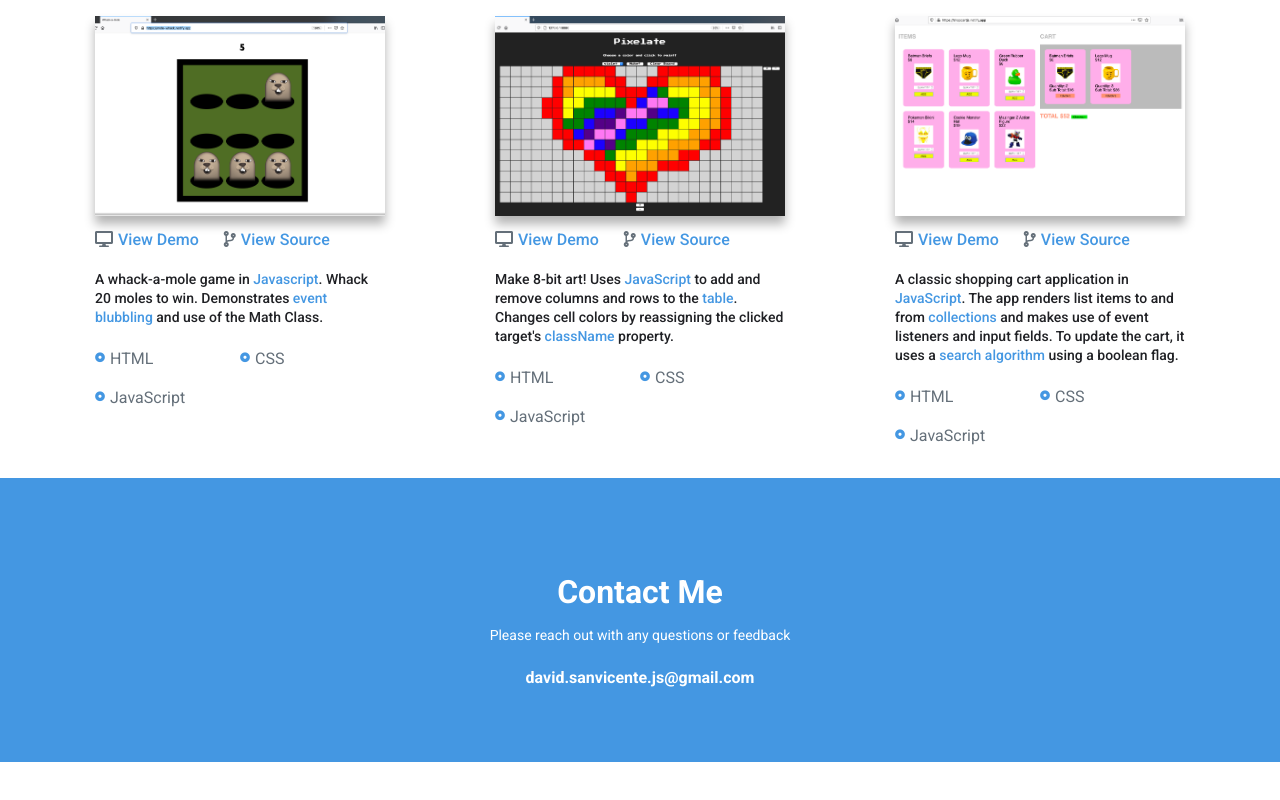
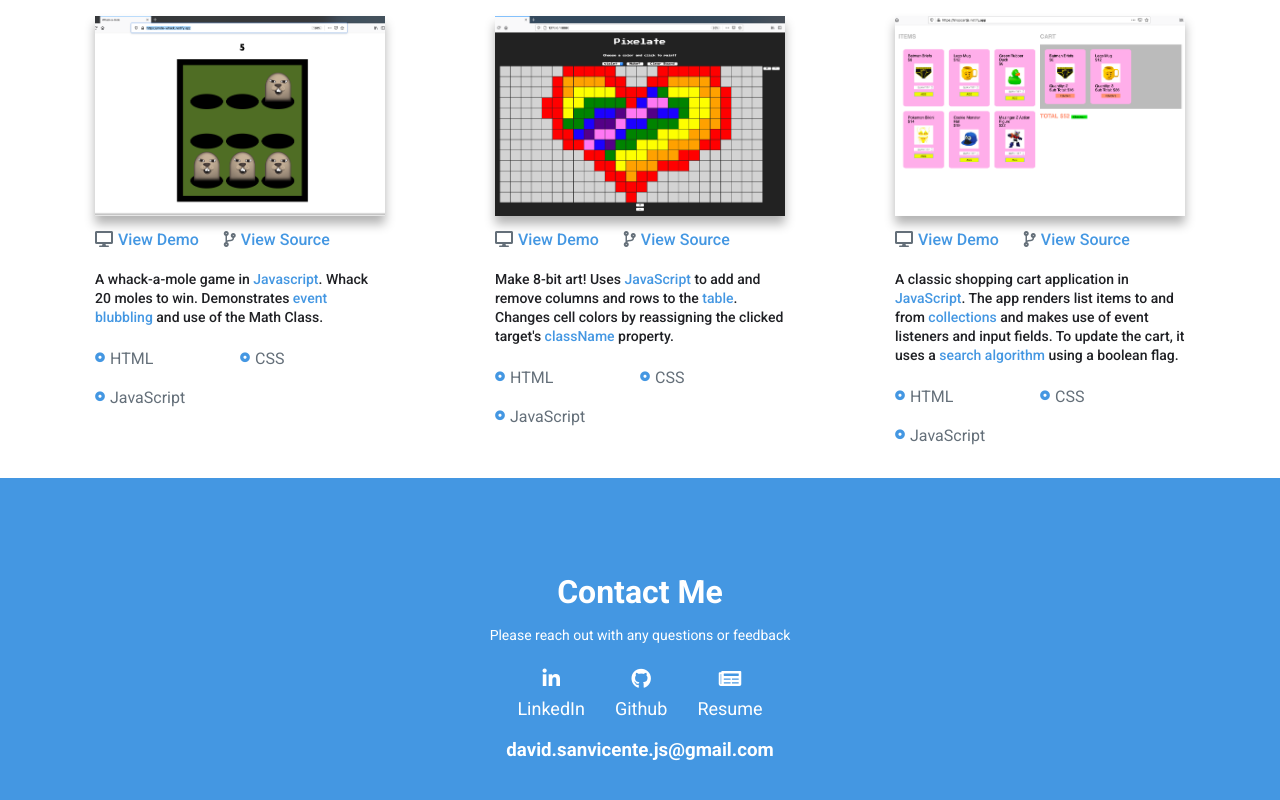
Before and after one commit to david-sanvicente/personal-portfolio, a React (Create React App) app: page / in a window 1280 px wide. Shown: the part 2350-3150 px from the top of the page. Before the commit the page ends 3112 px from the top, so only its background shows below. Built offline with nearby package versions, Linux system fonts and the light colour scheme.

Commit message:
added ContactButtons to Footer

```diff
--- a/src/components/footer/Footer.tsx
+++ b/src/components/footer/Footer.tsx
@@ -11,10 +11,10 @@ export default class Footer extends Component {
                             <h1>Contact Me
                                 <br /><small>Please reach out with any questions or feedback</small>
                             </h1>
-                            {/* <div id={`footer_buttons`}><ContactButtons /></div>                            */}
+                            <div id={`footer_buttons`}><ContactButtons /></div>
                             <div id="emailMe">
                                 <a href={`mailto:david.sanvicente.js@gmail.com?subject = Feedback&body = Message`}>
-                                    <h4 id="emailMe">david.sanvicente.js@gmail.com</h4>
+                                    <h3 id="emailMe">david.sanvicente.js@gmail.com</h3>
                                 </a>
                             </div>
                         </div>
--- a/src/components/footer/styles.scss
+++ b/src/components/footer/styles.scss
@@ -22,5 +22,7 @@ a:active{
     display: flex;
     flex-direction: row;
     justify-content: center;
+    grid-column-gap: 3rem;
+    margin-bottom: 2rem;
 
 }
```
